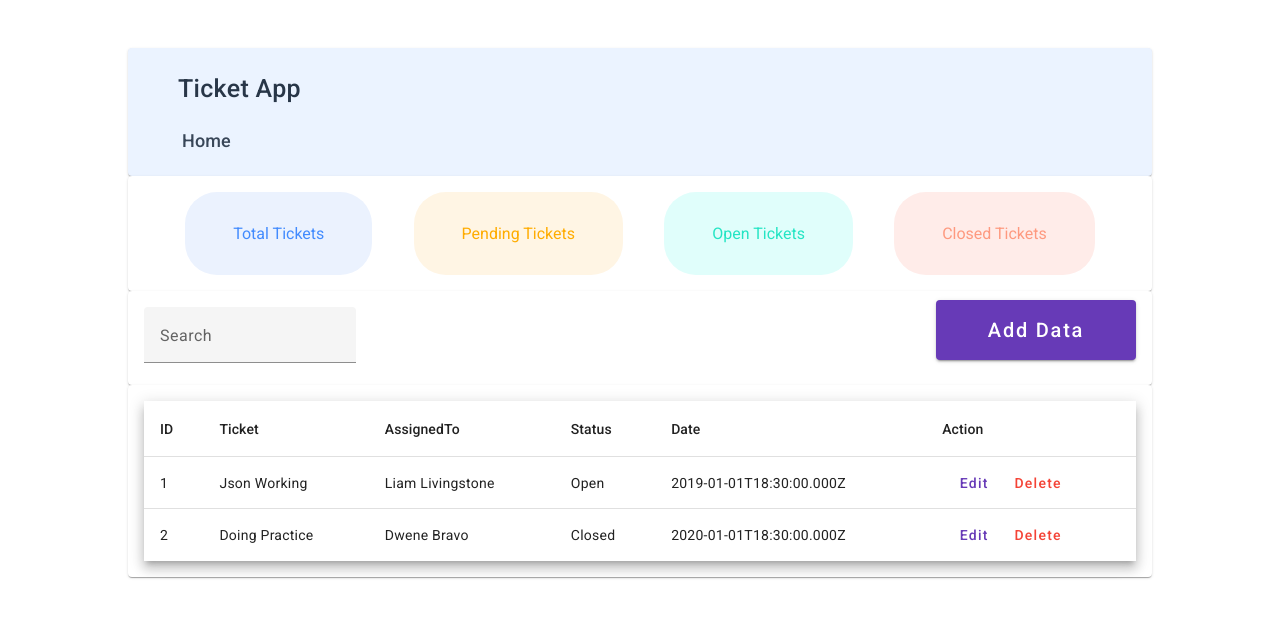
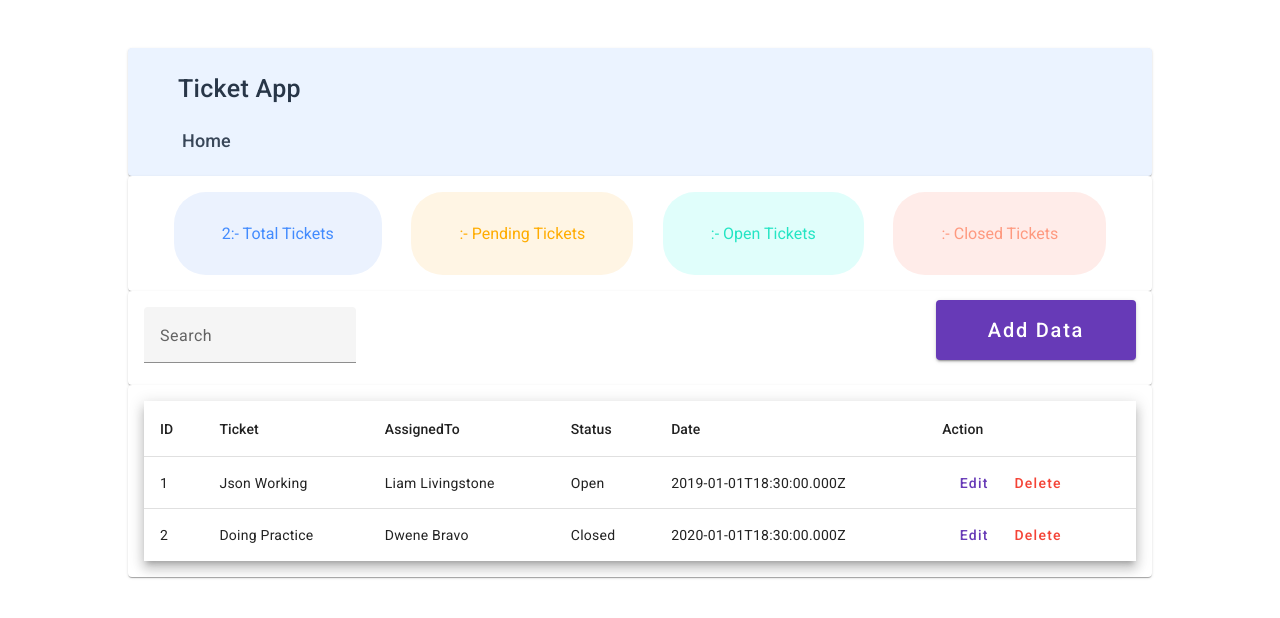
Before and after one commit to syagyesh/Assignment5, an Angular app: page / in a window 1280 px wide. Shown: the top 618 px of the page. Built offline with nearby package versions, Linux system fonts and the light colour scheme.

Commit message:
partially completed

```diff
--- a/src/app/components/card/card.component.html
+++ b/src/app/components/card/card.component.html
@@ -7,10 +7,10 @@
 <div class="card-select">
     <mat-card>
         <mat-card-content class="filter-button">
-            <button (click)="filterData('Total')">Total Tickets</button>
-            <button (click)="filterData('Pending')">Pending Tickets</button>
-            <button (click)="filterData('Open')">Open Tickets</button>
-            <button (click)="filterData('Closed')">Closed Tickets</button>
+            <button (click)="filterData('Total')">{{totalData}}:- Total Tickets</button>
+            <button (click)="filterData('Pending')">{{pendingValue}}:-  Pending Tickets</button>
+            <button (click)="filterData('Open')">{{openValue}}:- Open Tickets</button>
+            <button (click)="filterData('Closed')">{{closedValue}}:-  Closed Tickets</button>
         </mat-card-content>
     </mat-card>
 </div>
--- a/src/app/components/card/card.component.ts
+++ b/src/app/components/card/card.component.ts
@@ -13,10 +13,22 @@ import { DialogComponent } from '../dialog/dialog.component';
 export class CardComponent implements OnInit {
   data = [...data];
   dataSource : any[];
+
+  // Filter Values
+  totalData : number;
+  openData: any[];
+  openValue: number;
+  pendingData: any[];
+  pendingValue: number;
+  closedData: any[];
+  closedValue: number;
+
   constructor(public dialog: MatDialog) {}
 
   ngOnInit(): void {
     this.dataSource = this.data;
+    localStorage.setItem('data', JSON.stringify(this.data));
+    this.totalData = this.data.length;
   }
   displayedColumns : string[] = ['id', 'ticket', 'assigned', 'status', 'date', 'action']
 
@@ -28,6 +40,8 @@ export class CardComponent implements OnInit {
 
     dialogData.afterClosed().subscribe(result => {
       this.data = [...this.data,result]
+      localStorage.setItem('data', JSON.stringify([...this.data]));
+      this.filterValues(this.data);
       this.dataSource = [...this.data];
     });
   }
@@ -36,6 +50,8 @@ export class CardComponent implements OnInit {
     for(let i = 0; i < this.data.length; i++) {
       if(parseInt(this.data[i].id) == parseInt(id)) {
         this.data.splice(i,1);
+        localStorage.setItem('data', JSON.stringify(this.data));
+        this.filterValues(this.data);
         this.dataSource = [...this.data];
         break;
       }
@@ -51,7 +67,9 @@ export class CardComponent implements OnInit {
           });
         this.deleteData(id)
         dialogData.afterClosed().subscribe(result => {
-          this.data = [...this.data,result]
+          this.data = [...this.data,result];
+          localStorage.setItem('data', JSON.stringify([...this.data]));
+          this.filterValues(this.data);
           this.dataSource = [...this.data];
         });
       break;
@@ -69,4 +87,21 @@ export class CardComponent implements OnInit {
     }
   }
 
+  filterValues(data: any[]) {
+    this.totalData = data.length;
+    this.openData = data.filter((data) => {
+      return data.status == "Open";
+    });
+    this.openValue = this.openData.length;
+    this.pendingData = data.filter((data) => {
+      return data.status == "Pending";
+    });
+    this.pendingValue = this.pendingData.length;
+    this.closedData = data.filter((data) => {
+      return data.status == "Closed";
+    });
+    this.closedValue = this.closedData.length;
+  }
+
+
 }
```
